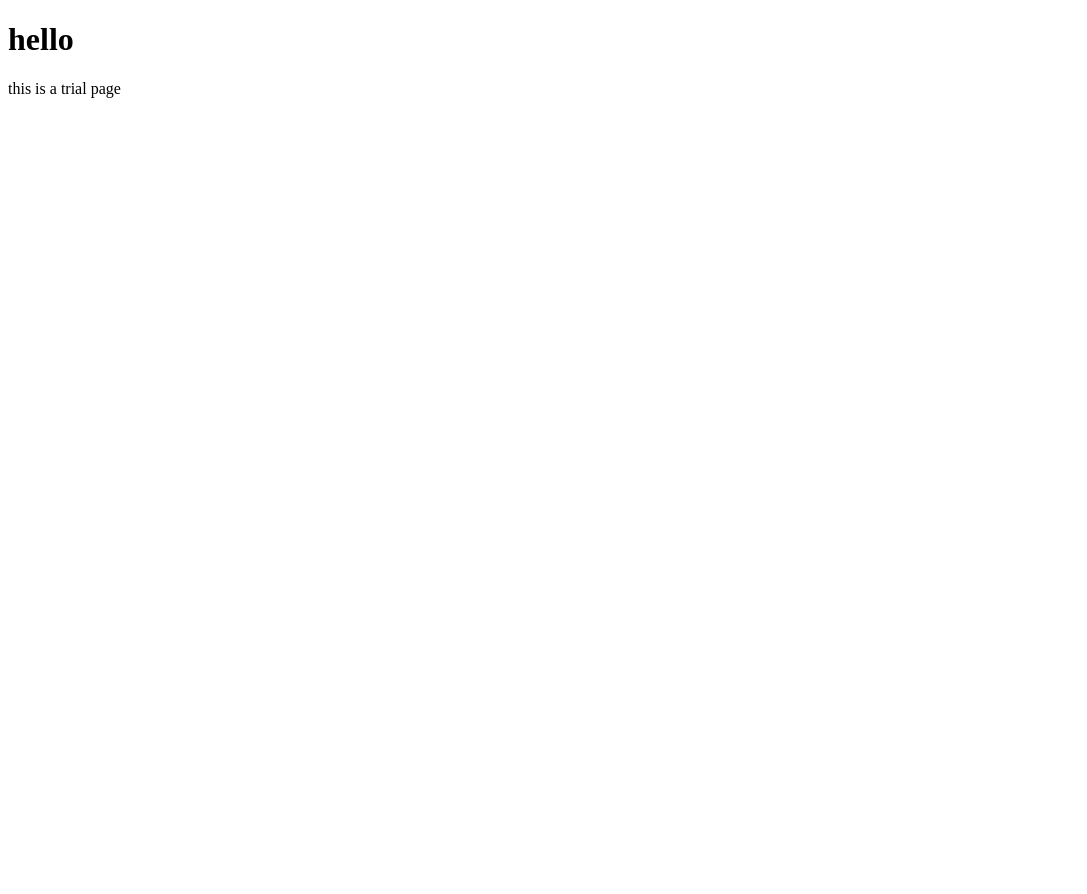
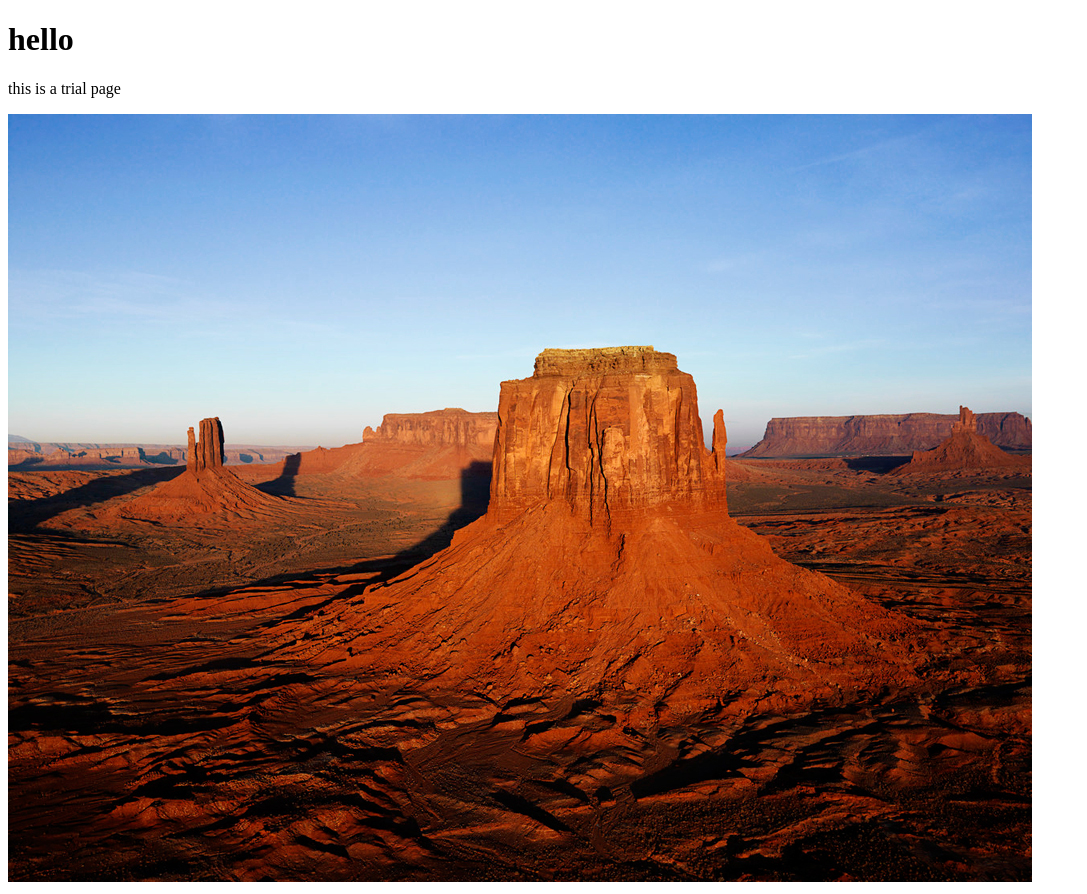
Before and after one commit to Stanley1988/central, a plain HTML site: page index.html in a window 1280 px wide. Shown: the whole page, without its empty margins (0-1087 px from the left). Before the commit the page ends 800 px from the top, so only its background shows below. Drawn offline with Linux system fonts and the light colour scheme.

Commit message:
complete html page

```diff
--- a/index.html
+++ b/index.html
@@ -6,5 +6,6 @@
 <body>
 	<h1> hello</h1>
 	<p> this is a trial page</p>
+	<img src="images/Desert.jpg">
 </body>
 </html>
```
Also changed, not shown: images/Desert.jpg (added).
